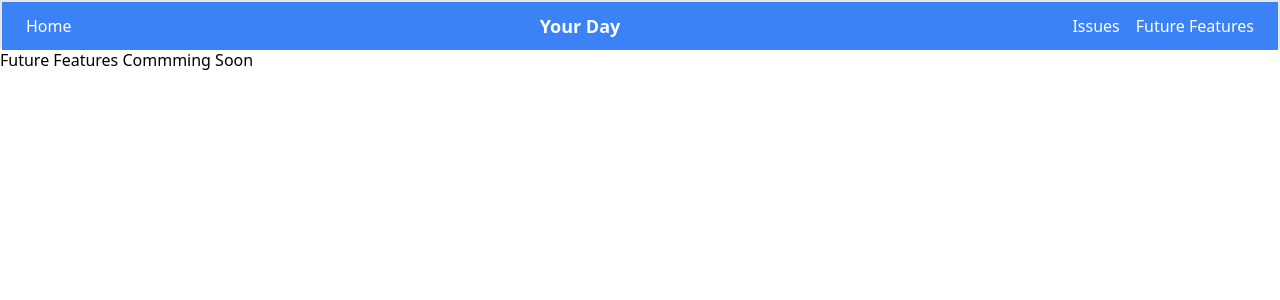
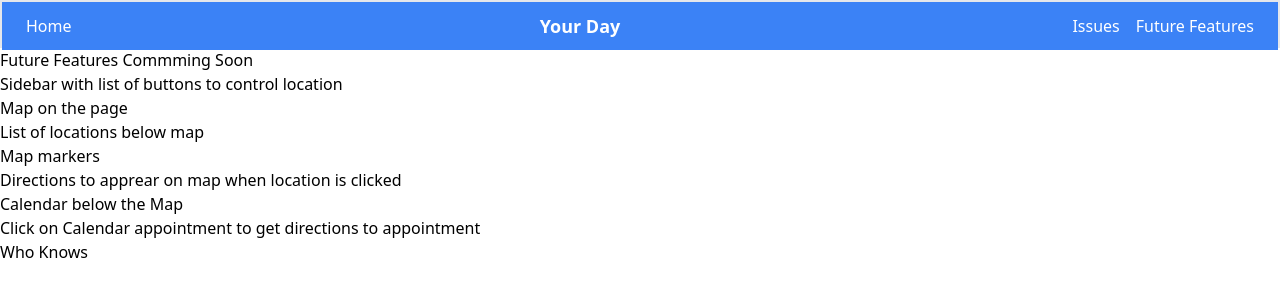
Before and after one commit to jsr09/Google-Maps-Intro, a React (Create React App) app in the folder googlemapintro/: page /futurefeatures in a window 1280 px wide. Shown: the top 300 px of the page. Built offline with nearby package versions, Linux system fonts and the light colour scheme.

Commit message:
Updated FutureFeatures Page

```diff
--- a/googlemapintro/src/components/FutureFeatures.jsx
+++ b/googlemapintro/src/components/FutureFeatures.jsx
@@ -10,6 +10,16 @@ const FutureFeatures = () => {
         </div>
         <div>
             <h1>Future Features Commming Soon</h1>
+            <ul>
+                <li>Sidebar with list of buttons to control location</li>
+                <li>Map on the page</li>
+                <li>List of locations below map</li>
+                <li>Map markers</li>
+                <li>Directions to apprear on map when location is clicked</li>
+                <li>Calendar below the Map</li>
+                <li>Click on Calendar appointment to get directions to appointment</li>
+                <li>Who Knows</li>
+            </ul>
         </div>
         </div>
     );
```
